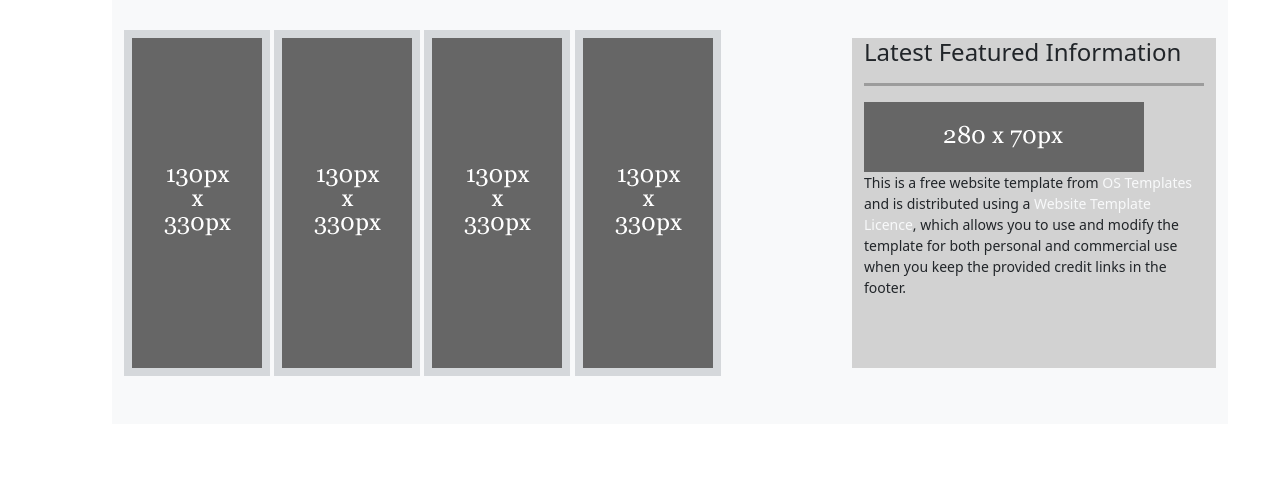
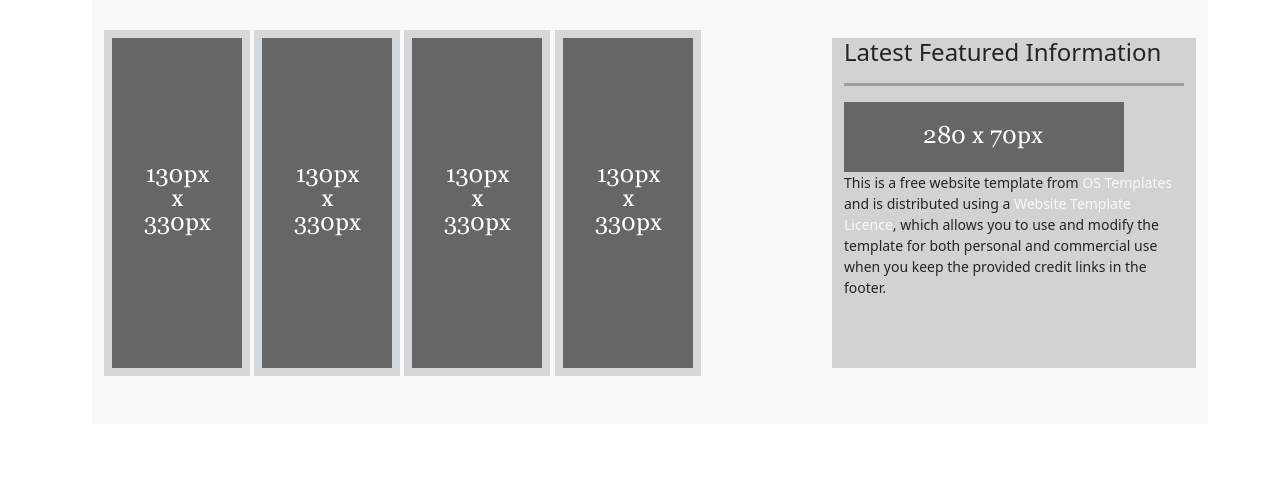
Before and after one commit to mohamedbel-ymam/maquette-grayscalee, a plain HTML site: page index.html in a window 1280 px wide. Shown: the part 113-605 px from the top of the page. Drawn offline with nearby package versions, Linux system fonts and the light colour scheme.

Commit message:
Update index.css

```diff
--- a/index.css
+++ b/index.css
@@ -6,7 +6,7 @@
 .hr{border-top: 2px dashed black}
 .hs{border-top: 3px solid black;}
 body{position: relative;}
-.position{position: absolute;left: 100px; top: 95px; }
+.position{position: absolute;left: 80px; top: 95px; }
 .main{background-color: #EEEEEE; top: 550px; position: relative;}
 .pos{position: relative; top:500px;}
 footer{ position: relative; top: 550px; }
```
